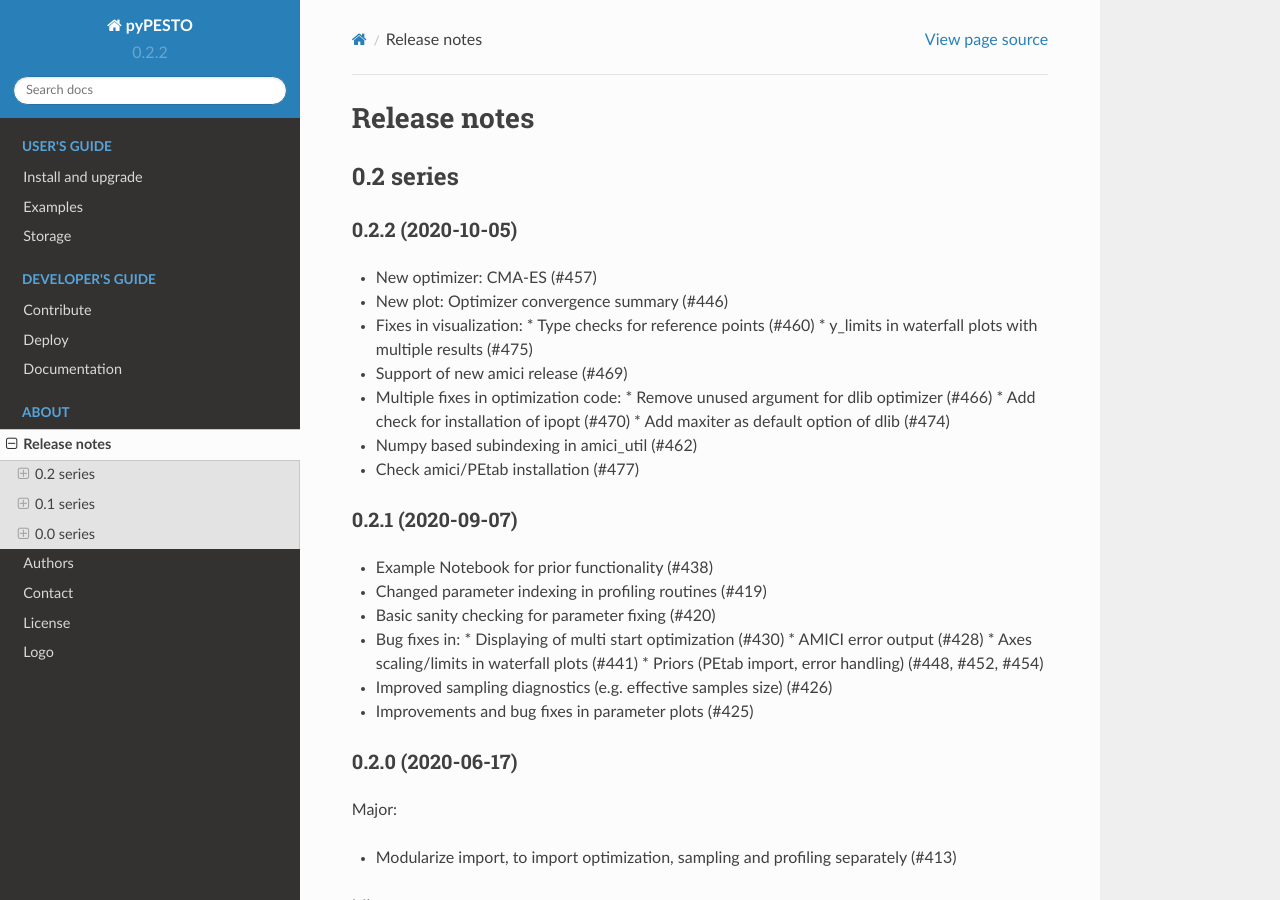
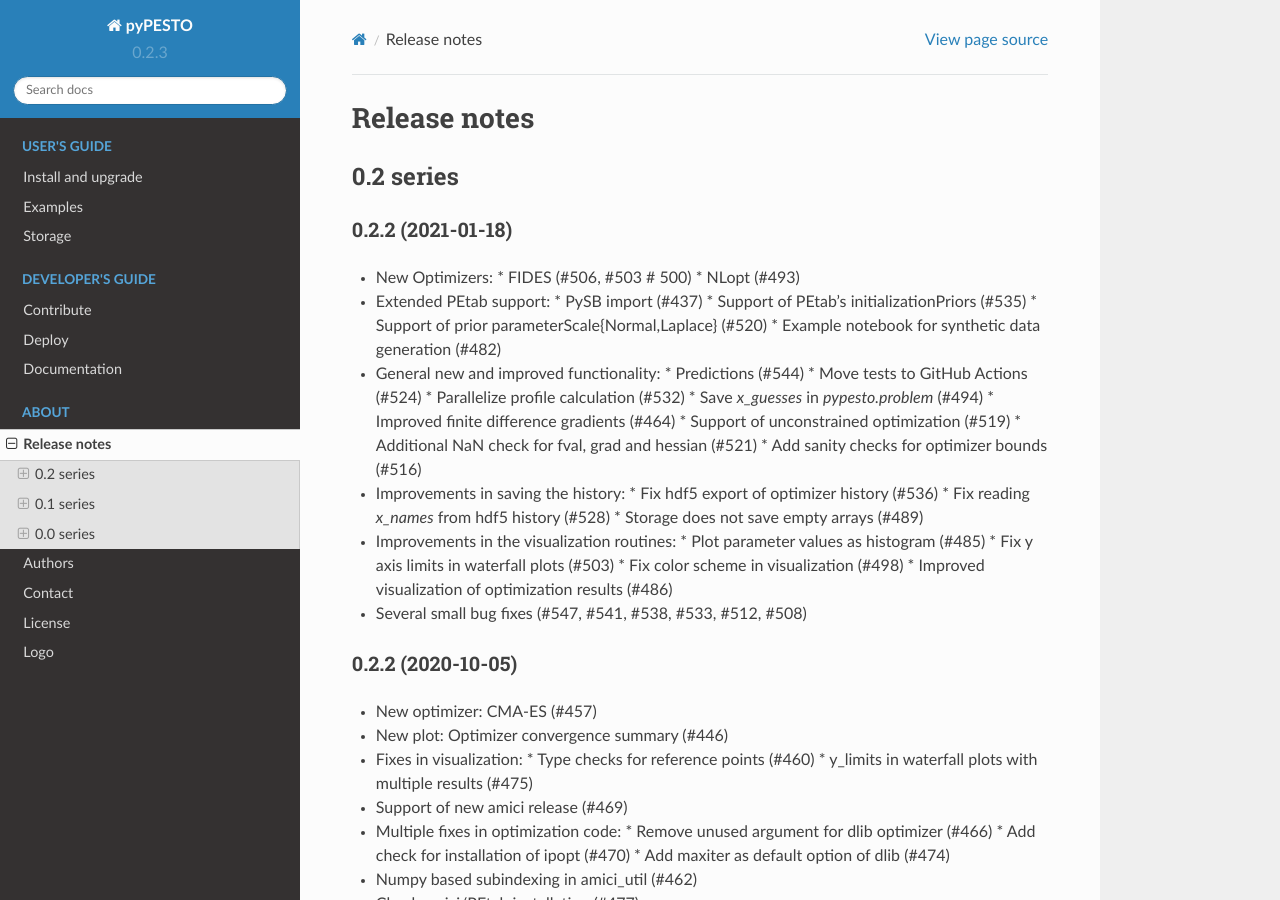
Before and after one commit to ICB-DCM/pyPESTO, a Sphinx documentation site: the page built from doc/releasenotes.rst, in a window 1280 px wide and 900 px high. Built offline with Sphinx 7.4.7 and the Read the Docs theme 2.0.0, drawn with Linux system fonts in a browser that asks for light colours; pages that are not in the unit, such as notebooks, are missing from menus.

Commit message:
Prepare v023 (#551)
* add releasnotes

* new version

* review comments

* fix sphinx

```diff
--- a/doc/releasenotes.rst
+++ b/doc/releasenotes.rst
@@ -4,6 +4,37 @@ Release notes
 
 0.2 series
 ..........
+
+0.2.2 (2021-01-18)
+------------------
+
+* New Optimizers:
+  * FIDES (#506, #503 # 500)
+  * NLopt (#493)
+* Extended PEtab support:
+  * PySB import (#437)
+  * Support of PEtab's initializationPriors (#535)
+  * Support of prior parameterScale{Normal,Laplace}  (#520)
+  * Example notebook for synthetic data generation (#482)
+* General new and improved functionality:
+  * Predictions (#544)
+  * Move tests to GitHub Actions (#524)
+  * Parallelize profile calculation (#532)
+  * Save `x_guesses` in `pypesto.problem` (#494)
+  * Improved finite difference gradients (#464)
+  * Support of unconstrained optimization (#519)
+  * Additional NaN check for fval, grad and hessian (#521)
+  * Add sanity checks for optimizer bounds (#516)
+* Improvements in saving the history:
+  * Fix hdf5 export of optimizer history (#536)
+  * Fix reading `x_names` from hdf5 history (#528)
+  * Storage does not save empty arrays (#489)
+* Improvements in the visualization routines:
+  * Plot parameter values as histogram (#485)
+  * Fix y axis limits in waterfall plots (#503)
+  * Fix color scheme in visualization (#498)
+  * Improved visualization of optimization results (#486)
+* Several small bug fixes (#547, #541, #538, #533, #512, #508)
 
 
 0.2.2 (2020-10-05)
--- a/pypesto/version.py
+++ b/pypesto/version.py
@@ -1 +1 @@
-__version__ = "0.2.2"
+__version__ = "0.2.3"
```
